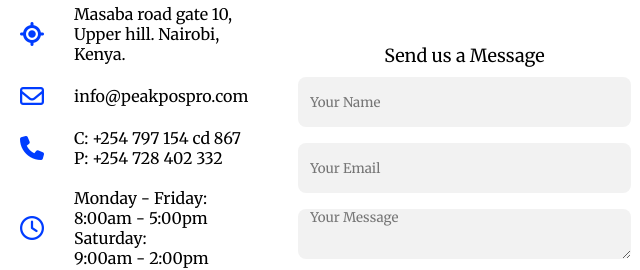
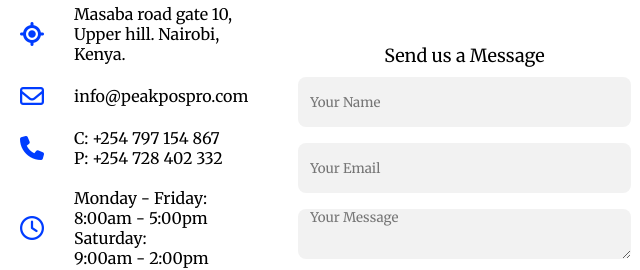
Before and after one commit to kenkibatha/peakpospro, a plain HTML site: page index.html in a window 1280 px wide. Shown: the part 6260-6530 px from the top of the page, 0-640 px from the left. Drawn offline with nearby package versions, Linux system fonts and the light colour scheme.

Commit message:
'number'

```diff
--- a/index.html
+++ b/index.html
@@ -313,7 +313,7 @@
                     </li>
                     <li class="contact-info">
                         <i class="fa-solid fa-phone"></i>
-                        <p>  C: +254 797 154 cd 867<br>
+                        <p>  C: +254 797 154 867<br>
                              P: +254 728 402 332</p>
                     </li>
                     <li class="contact-info">
```
